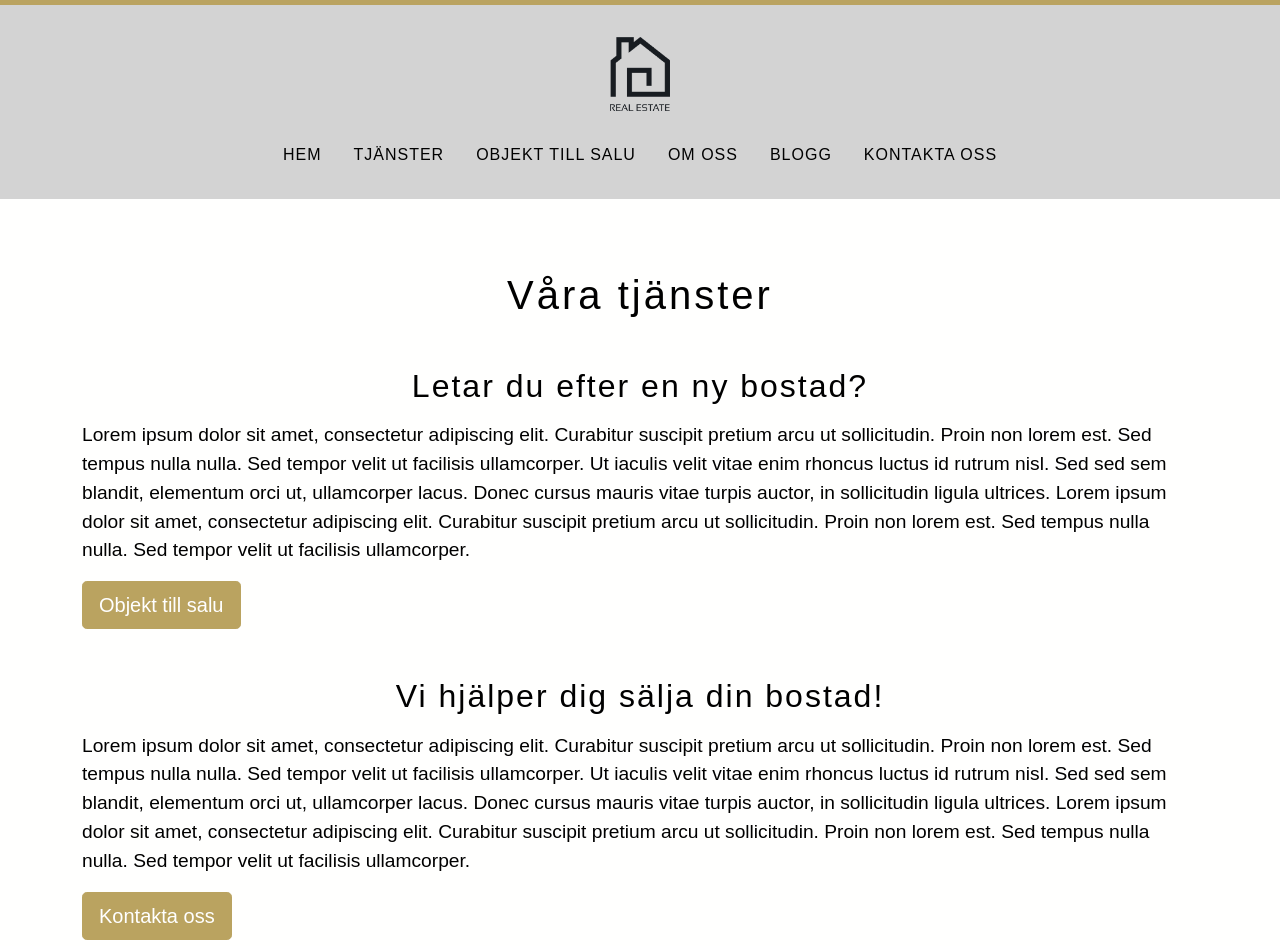
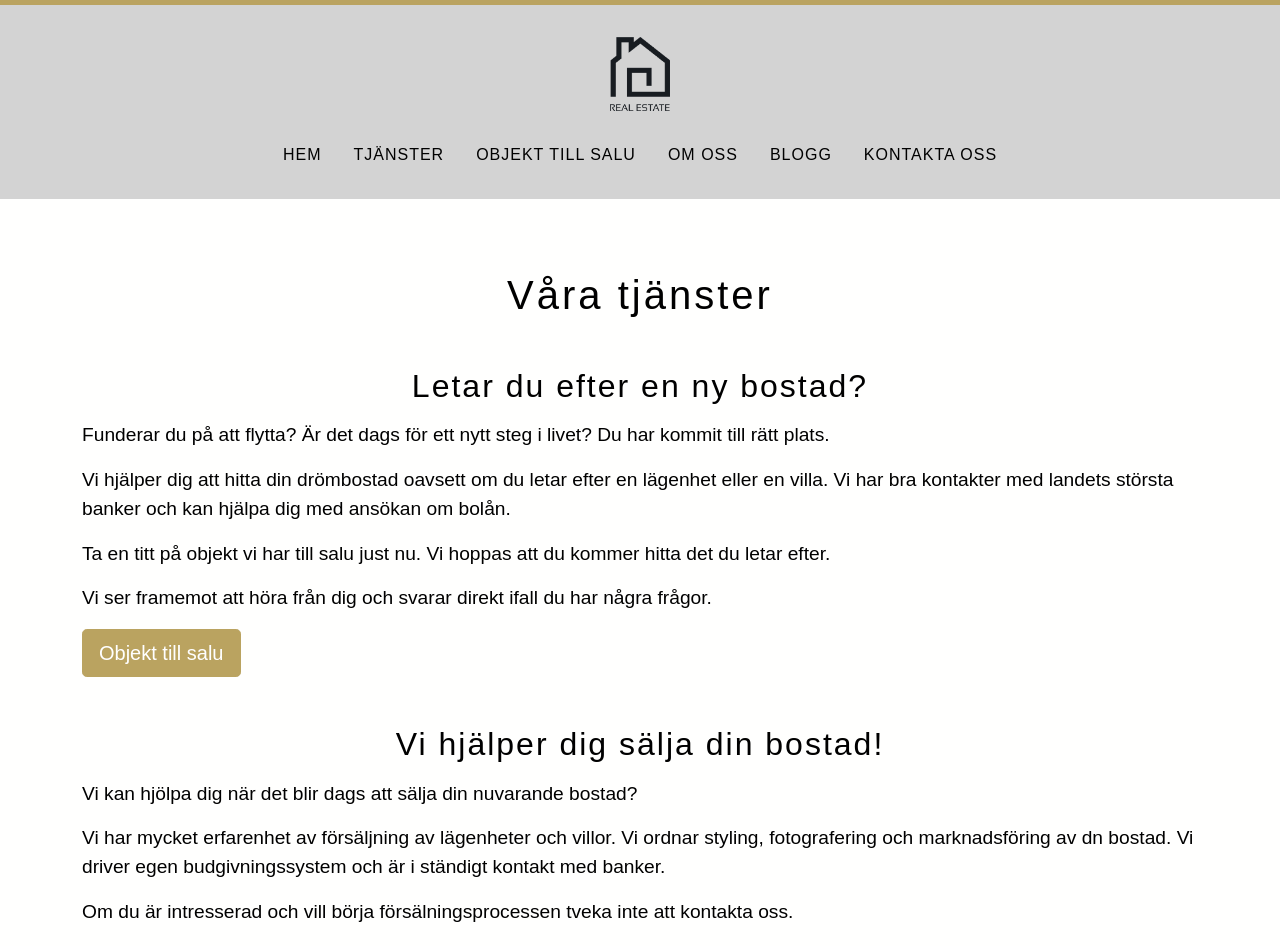
Before and after one commit to jan-beszterda/RealEstate, a React (Create React App) app: page /services in a window 1280 px wide. Shown: the top 946 px of the page. Built offline with nearby package versions, Linux system fonts and the light colour scheme.

Commit message:
improved text on services page

```diff
--- a/src/components/Blogg.jsx
+++ b/src/components/Blogg.jsx
@@ -37,7 +37,7 @@ function Blogg() {
         onChange={handleFieldChange}
         submit={handleSubmit}
       />
-      <div className="row mb-4">
+      <div className="row my-4">
         <h1>Läs nyheter från bostadsmarkanden</h1>
       </div>
       <Section className={"section-grey row row-cols-1 row-cols-md-2 mb-4 p-3"}>
--- a/src/components/Services.jsx
+++ b/src/components/Services.jsx
@@ -15,15 +15,21 @@ function Services() {
           Letar du efter en ny bostad?
         </h2>
         <p className="mt-3" style={{ fontSize: "1.2rem" }}>
-          Lorem ipsum dolor sit amet, consectetur adipiscing elit. Curabitur
-          suscipit pretium arcu ut sollicitudin. Proin non lorem est. Sed tempus
-          nulla nulla. Sed tempor velit ut facilisis ullamcorper. Ut iaculis
-          velit vitae enim rhoncus luctus id rutrum nisl. Sed sed sem blandit,
-          elementum orci ut, ullamcorper lacus. Donec cursus mauris vitae turpis
-          auctor, in sollicitudin ligula ultrices. Lorem ipsum dolor sit amet,
-          consectetur adipiscing elit. Curabitur suscipit pretium arcu ut
-          sollicitudin. Proin non lorem est. Sed tempus nulla nulla. Sed tempor
-          velit ut facilisis ullamcorper.
+          Funderar du på att flytta? Är det dags för ett nytt steg i livet? Du
+          har kommit till rätt plats.
+        </p>
+        <p className="mt-3" style={{ fontSize: "1.2rem" }}>
+          Vi hjälper dig att hitta din drömbostad oavsett om du letar efter en
+          lägenhet eller en villa. Vi har bra kontakter med landets största
+          banker och kan hjälpa dig med ansökan om bolån.
+        </p>
+        <p className="mt-3" style={{ fontSize: "1.2rem" }}>
+          Ta en titt på objekt vi har till salu just nu. Vi hoppas att du kommer
+          hitta det du letar efter.
+        </p>
+        <p className="mt-3" style={{ fontSize: "1.2rem" }}>
+          Vi ser framemot att höra från dig och svarar direkt ifall du har några
+          frågor.
         </p>
         <Link to="/forsale">
           <Button className="btn btn-primary btn-lg">Objekt till salu</Button>
@@ -34,15 +40,20 @@ function Services() {
           Vi hjälper dig sälja din bostad!
         </h2>
         <p className="mt-3" style={{ fontSize: "1.2rem" }}>
-          Lorem ipsum dolor sit amet, consectetur adipiscing elit. Curabitur
-          suscipit pretium arcu ut sollicitudin. Proin non lorem est. Sed tempus
-          nulla nulla. Sed tempor velit ut facilisis ullamcorper. Ut iaculis
-          velit vitae enim rhoncus luctus id rutrum nisl. Sed sed sem blandit,
-          elementum orci ut, ullamcorper lacus. Donec cursus mauris vitae turpis
-          auctor, in sollicitudin ligula ultrices. Lorem ipsum dolor sit amet,
-          consectetur adipiscing elit. Curabitur suscipit pretium arcu ut
-          sollicitudin. Proin non lorem est. Sed tempus nulla nulla. Sed tempor
-          velit ut facilisis ullamcorper.
+          Vi kan hjölpa dig när det blir dags att sälja din nuvarande bostad?
+        </p>
+        <p className="mt-3" style={{ fontSize: "1.2rem" }}>
+          Vi har mycket erfarenhet av försäljning av lägenheter och villor. Vi
+          ordnar styling, fotografering och marknadsföring av dn bostad. Vi
+          driver egen budgivningssystem och är i ständigt kontakt med banker.
+        </p>
+        <p className="mt-3" style={{ fontSize: "1.2rem" }}>
+          Om du är intresserad och vill börja försälningsprocessen tveka inte
+          att kontakta oss.
+        </p>
+        <p className="mt-3" style={{ fontSize: "1.2rem" }}>
+          Vi ser framemot att höra från dig och diskutera hur kan vi hjälpa dig
+          på bästa sätt.
         </p>
         <Link to="/contact">
           <Button className="btn btn-primary btn-lg">Kontakta oss</Button>
```
